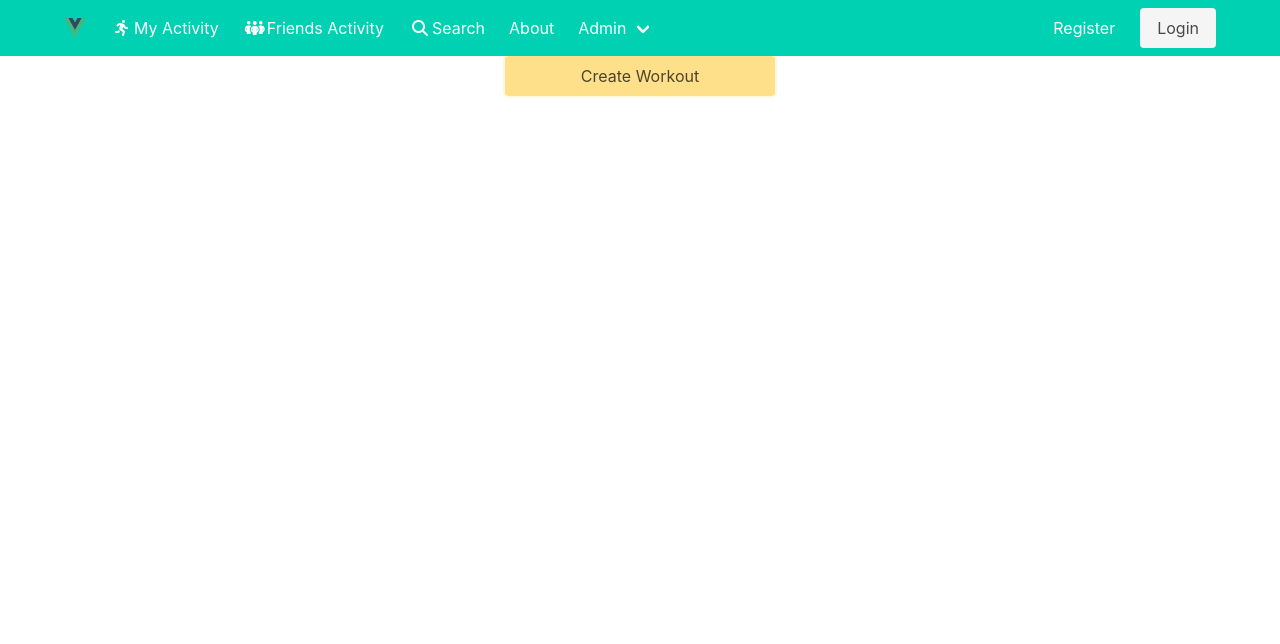
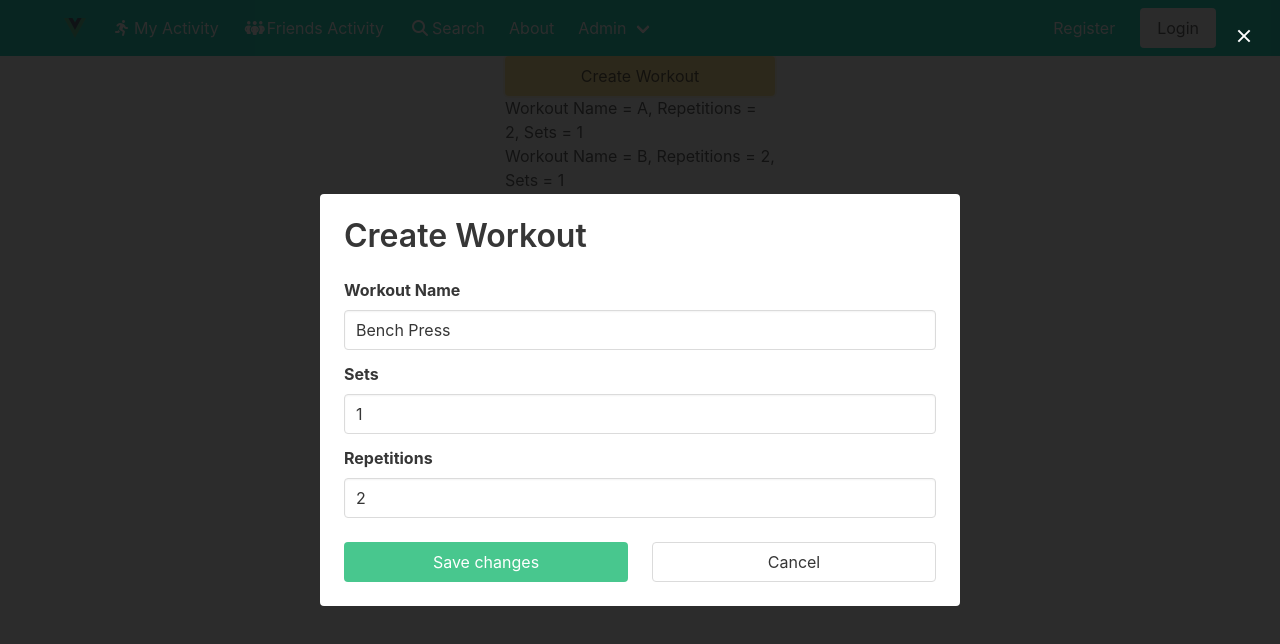
Before and after one commit to mzhunio/Web-Development-Assignments, a Vue app in the folder fitness-app/: page /myActivity in a window 1280 px wide. Both pictures are taken after a click on the button "Create Workout". Shown: the top 644 px of the page. Built offline with nearby package versions, Linux system fonts and the light colour scheme.

Commit message:
Addd workouts

```diff
--- a/fitness-app/src/components/MyActivity.vue
+++ b/fitness-app/src/components/MyActivity.vue
@@ -1,9 +1,41 @@
 <script setup lang="ts">
-function addWorkout() {
-  console.log(true);
+import { ref } from "vue";
+import { workouts } from "@/state/auth.state";
+
+const shouldShowModal = ref(false);
+const workoutTypes = ref(["weights", "outdoor"]);
+const workoutType = ref("");
+const workout = ref({
+  workoutName: "Bench Press",
+  sets: 1,
+  repetitions: 2,
+});
+
+function onAddWorkoutClicked() {
+  showModal();
 }
 
-function onSave() {}
+function showModal() {
+  shouldShowModal.value = true;
+}
+
+function closeModal() {
+  shouldShowModal.value = false;
+}
+
+function onSaveChangesClicked() {
+  console.log("Process data...");
+
+  // add workout to workouts
+  workouts.value.push({
+    workoutName: workout.value.workoutName,
+    repetitions: workout.value.repetitions,
+    sets: workout.value.sets,
+  });
+  // workouts.value.push(workout.value);
+
+  closeModal();
+}
 </script>
 
 <template>
@@ -18,21 +50,20 @@ function onSave() {}
             class="button is-warning is-focused is-fullwidth"
             data-toggle="modal"
             data-target="add-workout"
+            @click="onAddWorkoutClicked"
           >
             Create Workout
           </button>
 
-          <div id="add-workout" class="modal" role="dialog">
-            <div class="modal-dialog">
-              <div class="modal-card">
-                <header class="modal-card-head">
-                  <p class="modal-card-title">Create Workout</p>
-                  <button class="close" type="button" data-dismiss="modal">
-                    &times;
-                  </button>
-                </header>
-                <section class="modal-card-body"></section>
-                <form id="contact-form">
+          <!-- Create Workout Modal -->
+          <div class="modal" :class="{ 'is-active': shouldShowModal }">
+            <div class="modal-background" @click="closeModal"></div>
+
+            <div class="modal-content">
+              <div class="card">
+                <div class="card-content">
+                  <p class="title">Create Workout</p>
+
                   <div class="field">
                     <label class="label">Workout Name</label>
                     <div class="control">
@@ -40,6 +71,7 @@ function onSave() {}
                         class="input"
                         type="text"
                         placeholder="Text input"
+                        v-model="workout.workoutName"
                       />
                     </div>
                   </div>
@@ -51,6 +83,7 @@ function onSave() {}
                         class="input"
                         type="text"
                         placeholder="Text input"
+                        v-model="workout.sets"
                       />
                     </div>
                   </div>
@@ -62,11 +95,14 @@ function onSave() {}
                         class="input"
                         type="text"
                         placeholder="Text input"
+                        v-model="workout.repetitions"
                       />
                     </div>
                   </div>
 
-                  <div class="field">
+                  <!-- TODO: Add 'Workout Type' dropdown -->
+
+                  <!-- <div class="field" v-if="workoutType === 'weights'">
                     <label class="label">Weight</label>
                     <div class="control">
                       <input
@@ -76,18 +112,48 @@ function onSave() {}
                       />
                     </div>
                   </div>
-                </form>
-                <footer class="modal-card-foot">
+
+                  <div class="field" v-if="workoutType === 'outdoors'">
+                    <label class="label">Outdoors</label>
+                    <div class="control">
+                      <input
+                        class="input"
+                        type="text"
+                        placeholder="Text input"
+                      />
+                    </div>
+                  </div> -->
+
+                  <div class="mt-1 columns">
+                    <div class="column">
                       <button
                         class="button is-success"
                         id="closeModal"
-                    @click="onSave()"
+                        @click="onSaveChangesClicked()"
                       >
                         Save changes
                       </button>
-                  <button class="button">Cancel</button>
-                </footer>
                     </div>
+                    <div class="column">
+                      <button class="button" @click="closeModal">Cancel</button>
+                    </div>
+                  </div>
+                </div>
+              </div>
+            </div>
+
+            <button
+              class="modal-close is-large"
+              aria-label="close"
+              @click="closeModal"
+            ></button>
+          </div>
+
+          <!-- list of workouts -->
+          <div v-for="workout in workouts">
+            <div>
+              Workout Name = {{ workout.workoutName }}, Repetitions =
+              {{ workout.repetitions }}, Sets = {{ workout.sets }}
             </div>
           </div>
         </div>
--- a/fitness-app/src/state/auth.state.ts
+++ b/fitness-app/src/state/auth.state.ts
@@ -5,3 +5,9 @@ const username = ref("");
 export const authState = {
   username,
 };
+
+export const workouts = ref([
+  { workoutName: "A", sets: 1, repetitions: 2 },
+  { workoutName: "B", sets: 1, repetitions: 2 },
+  { workoutName: "C", sets: 1, repetitions: 2 },
+]);
```
Lines whose indentation alone changed are shown as unchanged.
